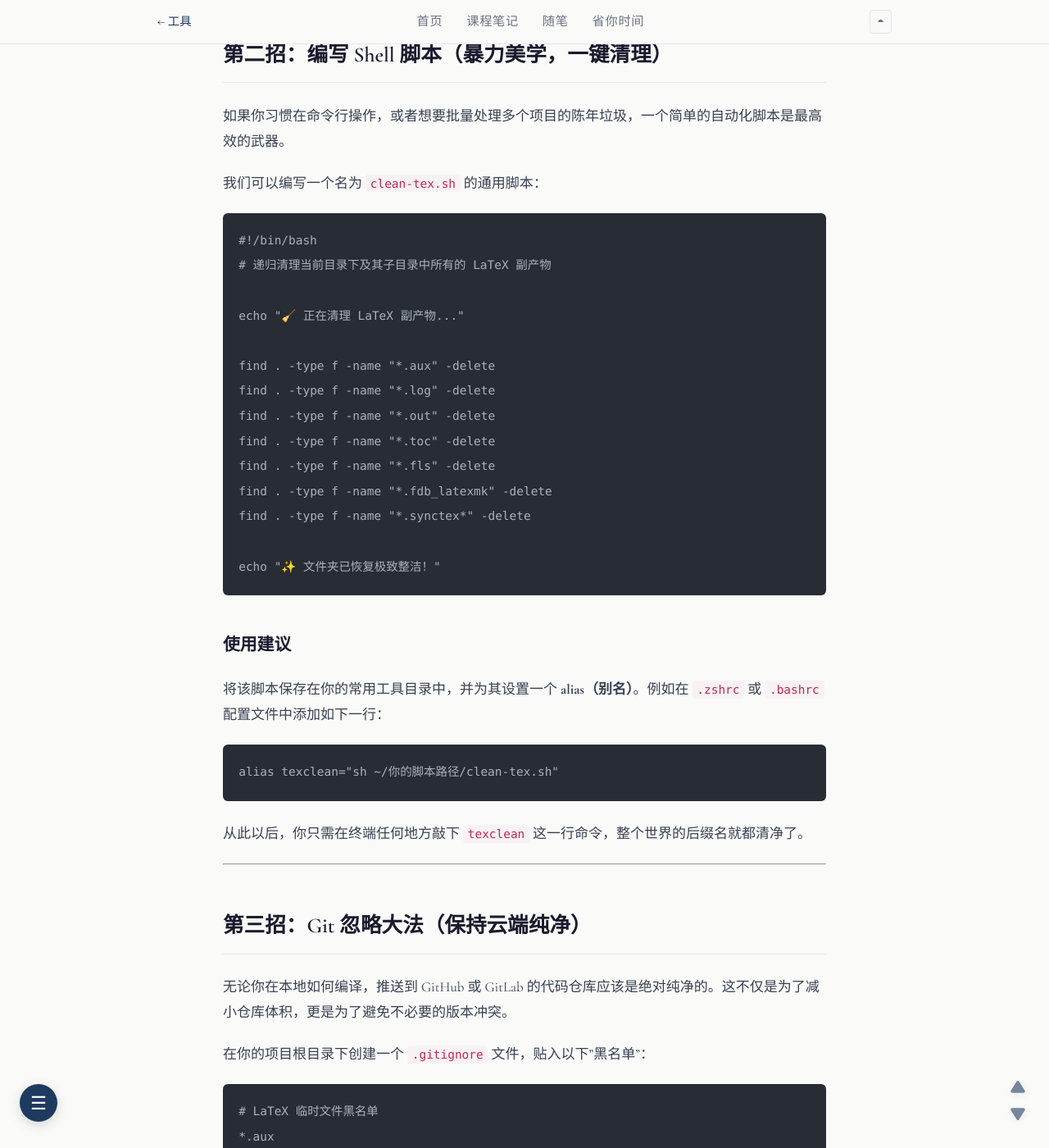
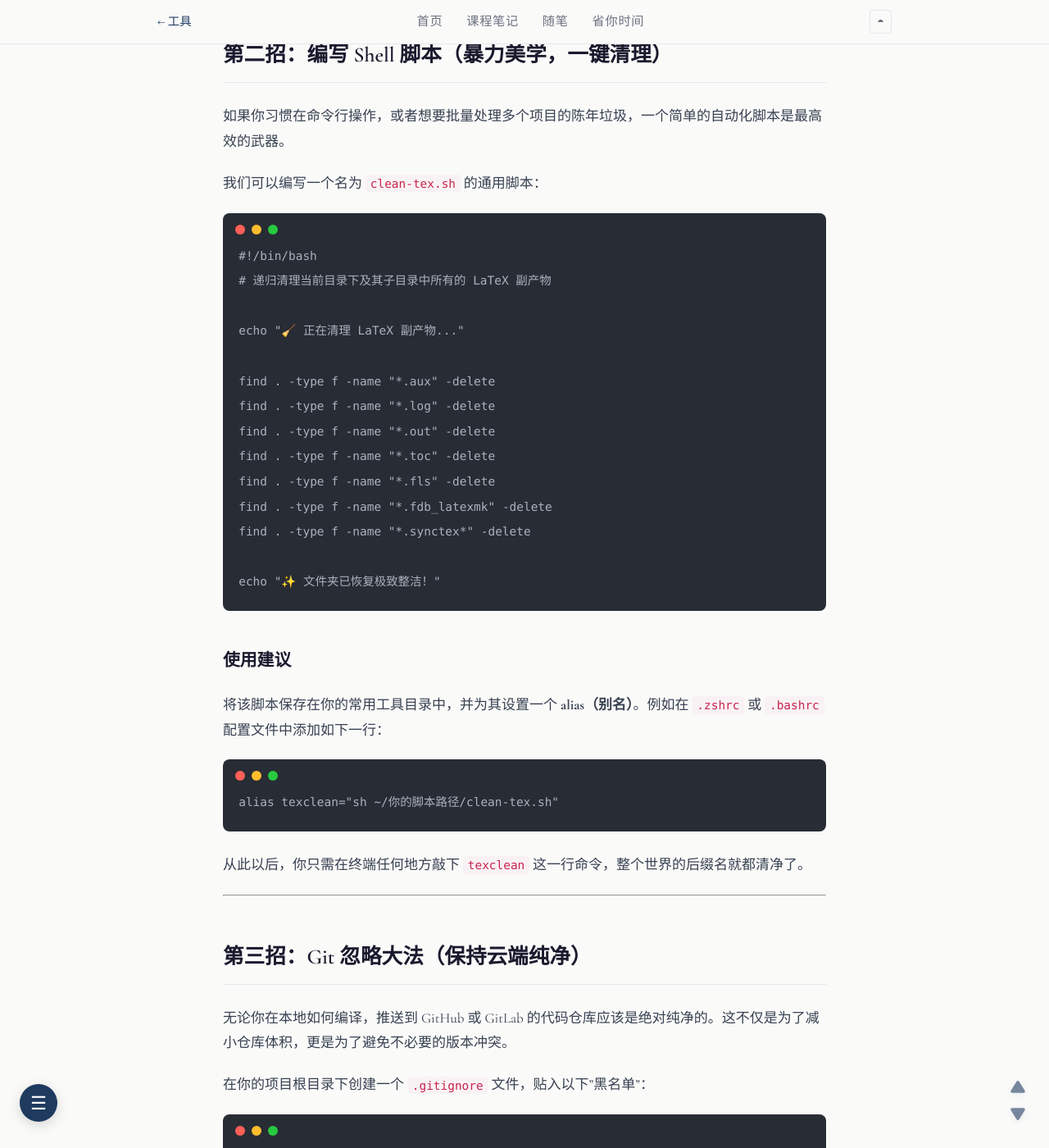
Before and after one commit to zirconeey/zirconeey.github.io, a Jekyll site: the page built from _posts/2026-04-16-告别LaTeX副产物.md, in a window 1280 px wide and 1400 px high, scrolled down 2627 px. Shown: the whole window at 82% size. Built offline with Jekyll 4.4.1, drawn with Linux system fonts in a browser that asks for light colours; comment, search, counter and statistics services are not loaded.

Commit message:
mac code and delete the line between first-headers

```diff
--- a/_layouts/default.html
+++ b/_layouts/default.html
@@ -319,6 +319,44 @@
       .elevator-fab { right: 1rem; bottom: 1.5rem; gap: 8px; }
       .elevator-fab svg { width: 24px; height: 16px; }
     }
+
+    /* ======================================================
+       Mac 风格代码块装饰
+       ====================================================== */
+    .markdown-content pre {
+      position: relative;
+      padding-top: 38px !important; /* 顶部留出空间放那三个小圆点 */
+      background-color: #282c34;
+      border-radius: 8px;
+    }
+
+    /* 使用 CSS 伪元素画出红黄绿三个小圆点 */
+    .markdown-content pre::before {
+      content: '';
+      position: absolute;
+      top: 14px;
+      left: 15px;
+      width: 12px;
+      height: 12px;
+      border-radius: 50%;
+      background: #ff5f56; /* Mac 的关闭红 */
+      box-shadow: 20px 0 0 #ffbd2e, 40px 0 0 #27c93f; /* 最小化黄 + 全屏绿 */
+      z-index: 2;
+    }
+
+    /* ======================================================
+       去除多余的横线，优化层级视觉
+       ====================================================== */
+    /* 去掉 H1 底部可能自带的横线 */
+    .markdown-content h1 {
+      border-bottom: none !important;
+    }
+
+    /* 如果你的 Jekyll 主题在文章每个大区块 (section) 之间加了横线，用这行干掉它 */
+    .post-container section,
+    .markdown-content section {
+      border-bottom: none !important;
+    }
   </style>
 </head>
 <body>
```
